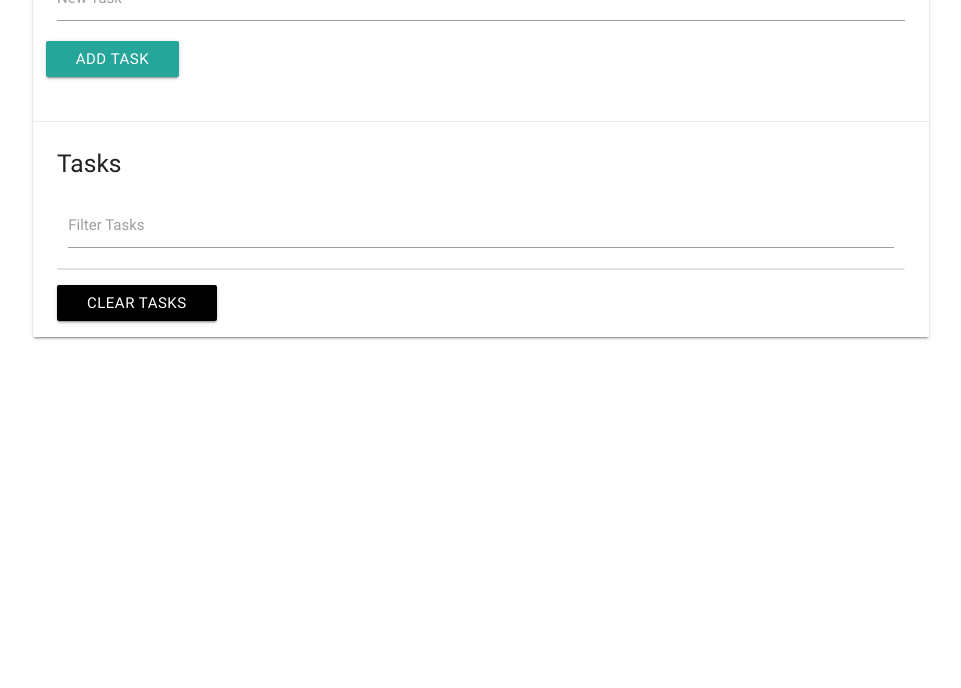
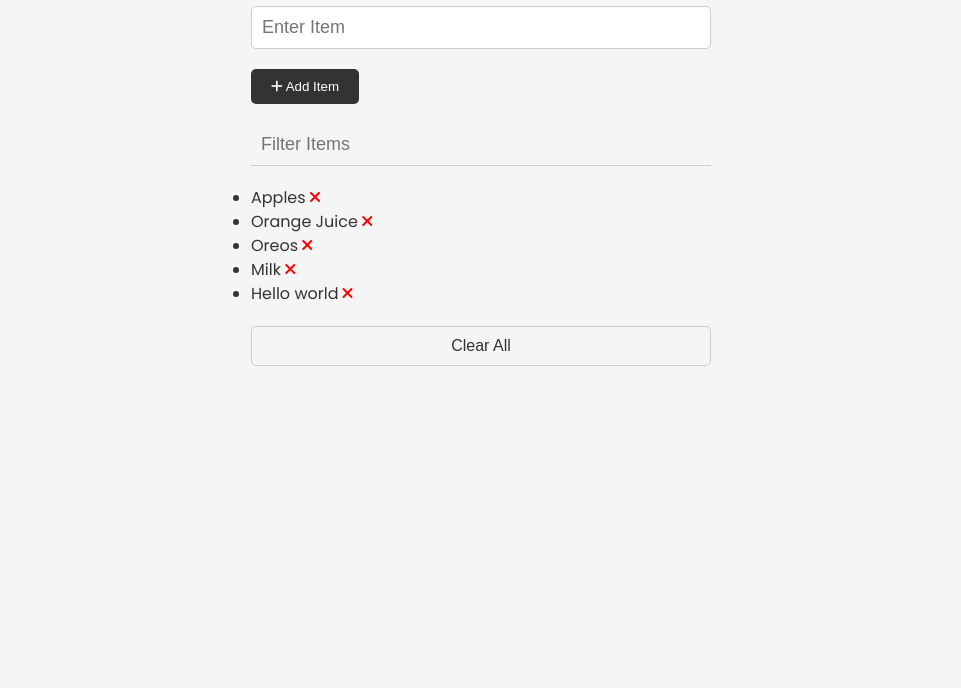
Before and after one commit to gnyokota/modern-js, a website: page index.html in a window 1280 px wide. Shown: the part 112-800 px from the top of the page, without its empty margins (159-1120 px from the left). Drawn offline with nearby package versions, Linux system fonts and the light colour scheme.

Commit message:
✨ create element

```diff
--- a/index.html
+++ b/index.html
@@ -2,57 +2,79 @@
 <html lang="en">
   <head>
     <meta charset="UTF-8" />
+    <meta http-equiv="X-UA-Compatible" content="IE=edge" />
     <meta name="viewport" content="width=device-width, initial-scale=1.0" />
-    <meta http-equiv="X-UA-Compatible" content="ie=edge" />
     <link
       rel="stylesheet"
-      href="https://cdnjs.cloudflare.com/ajax/libs/materialize/0.100.2/css/materialize.min.css"
+      href="https://cdnjs.cloudflare.com/ajax/libs/font-awesome/6.1.2/css/all.min.css"
+      integrity="sha512-1sCRPdkRXhBV2PBLUdRb4tMg1w2YPf37qatUFeS7zlBy7jJI8Lf4VHwWfZZfpXtYSLy85pkm9GaYVYMfw5BC1A=="
+      crossorigin="anonymous"
+      referrerpolicy="no-referrer"
     />
-    <link
-      href="https://maxcdn.bootstrapcdn.com/font-awesome/4.7.0/css/font-awesome.min.css"
-      rel="stylesheet"
-      integrity="sha384-wvfXpqpZZVQGK6TAh5PVlGOfQNHSoD2xbE+QkPxCAFlNEevoEH3Sl0sibVcOQVnN"
-      crossorigin="anonymous"
-    />
-    <title>Task List</title>
+    <link rel="stylesheet" href="styles.css" />
+    <title>Shopping List</title>
   </head>
   <body>
     <div class="container">
-      <div class="row">
-        <div class="col s12">
-          <div id="main" class="card">
-            <div class="card-content">
-              <span class="card-title">Task List</span>
-              <div class="row">
-                <form id="task-form">
-                  <div class="input-field col s12">
-                    <input type="text" name="task" id="task" />
-                    <label for="task">New Task</label>
-                  </div>
-                  <input type="submit" value="Add Task" class="btn" />
-                </form>
-              </div>
-            </div>
-            <div class="card-action">
-              <h5 id="task-title">Tasks</h5>
-              <div class="input-field col s12">
-                <input type="text" name="filter" id="filter" />
-                <label for="filter">Filter Tasks</label>
-              </div>
-              <ul class="collection"></ul>
-              <a href="#" class="clear-tasks btn black">Clear Tasks</a>
-            </div>
-          </div>
+      <header>
+        <h1 id="task-title">Shopping List</h1>
+      </header>
+      <form id="item-form">
+        <div class="form-control">
+          <input
+            type="text"
+            class="form-input"
+            id="item-input"
+            name="item"
+            placeholder="Enter Item"
+          />
         </div>
+        <div class="form-control">
+          <button type="submit" class="btn">
+            <i class="fa-solid fa-plus"></i> Add Item
+          </button>
+        </div>
+      </form>
+
+      <div class="filter">
+        <input
+          type="text"
+          class="form-input-filter"
+          id="filter"
+          placeholder="Filter Items"
+        />
       </div>
+
+      <ul id="item-list" class="collection">
+        <li class="collection-item">
+          Apples
+          <button class="remove-item btn-link text-red">
+            <i class="fa-solid fa-xmark"></i>
+          </button>
+        </li>
+        <li class="collection-item">
+          Orange Juice
+          <button class="remove-item btn-link text-red">
+            <i class="fa-solid fa-xmark"></i>
+          </button>
+        </li>
+        <li class="collection-item">
+          Oreos
+          <button class="remove-item btn-link text-red">
+            <i class="fa-solid fa-xmark"></i>
+          </button>
+        </li>
+        <li class="collection-item">
+          Milk
+          <button class="remove-item btn-link text-red">
+            <i class="fa-solid fa-xmark"></i>
+          </button>
+        </li>
+      </ul>
+
+      <button id="clear" class="btn-clear">Clear All</button>
     </div>
 
-    <script
-      src="https://code.jquery.com/jquery-3.2.1.js"
-      integrity="sha256-DZAnKJ/6XZ9si04Hgrsxu/8s717jcIzLy3oi35EouyE="
-      crossorigin="anonymous"
-    ></script>
-    <script src="https://cdnjs.cloudflare.com/ajax/libs/materialize/0.100.2/js/materialize.min.js"></script>
     <script src="./dist/dom.js"></script>
   </body>
 </html>
--- a/src/dom.ts
+++ b/src/dom.ts
@@ -1 +1,39 @@
-console.log(document.scripts);
+//document.getElementById:
+// console.log(document.getElementById("task-title"));
+
+//get things from the element:
+// console.log(document.getElementById("task-title").id);
+// console.log(document.getElementById("task-title").className);
+
+//change styling:
+// const taskTitle = document.getElementById("task-title");
+// taskTitle.style.background = "#333";
+// taskTitle.style.color = "#fff";
+// taskTitle.style.padding = "5px";
+
+//It will get the first h5:
+// document.getElementById("h5");
+// document.getElementById("li:nth-child(3)").style.color = "blue";
+
+//It will get an array of elements:
+// document.getElementsByClassName("collection-item");
+// document.getElementsByTagName("li");
+
+//returns a node list:
+// const allSelect = document.querySelector("ul.collection");
+
+//create element:
+const li = document.createElement("li");
+li.className = "collection-item";
+li.setAttribute("title", "New Item");
+li.appendChild(document.createTextNode(`Hello world`));
+document.querySelector("ul.collection").appendChild(li);
+const button = document.createElement("button");
+button.className = "remove-item btn-link text-red";
+const allUl = document.querySelectorAll("li");
+allUl[allUl.length - 1].appendChild(button);
+const iTag = document.createElement("i");
+iTag.style.padding = "0 4px";
+iTag.className = "fa-solid fa-xmark";
+const buttons = document.getElementsByClassName("remove-item");
+buttons[buttons.length - 1].appendChild(iTag);
--- /dev/null
+++ b/styles.css
@@ -0,0 +1,126 @@
+@import url("https://fonts.googleapis.com/css2?family=Poppins:wght@300;400;700&display=swap");
+
+*,
+*::before,
+*::after {
+  margin: 0;
+  padding: 0;
+  box-sizing: border-box;
+}
+
+body {
+  font-family: "Poppins", sans-serif;
+  font-size: 16px;
+  line-height: 1.5;
+  color: #333;
+  background-color: #f5f5f5;
+}
+
+header {
+  display: flex;
+  justify-content: flex-start;
+  align-items: center;
+  margin-bottom: 20px;
+}
+
+header h1 {
+  font-weight: 300;
+  margin-left: 10px;
+}
+
+.container {
+  max-width: 500px;
+  margin: 30px auto;
+  padding: 20px;
+}
+
+/* Form & Input */
+.form-input {
+  width: 100%;
+  font-size: 18px;
+  margin-bottom: 20px;
+  padding: 10px;
+  border: 1px solid #ccc;
+  border-radius: 5px;
+  outline: none;
+}
+
+.form-input-filter {
+  margin-top: 20px;
+  width: 100%;
+  font-size: 18px;
+  margin-bottom: 20px;
+  padding: 10px;
+  border: none;
+  border-bottom: 1px solid #ccc;
+  background: transparent;
+  outline: none;
+}
+
+/* Buttons */
+.btn {
+  background-color: #333;
+  color: #fff;
+  border: none;
+  border-radius: 5px;
+  padding: 10px 20px;
+  cursor: pointer;
+}
+
+.btn:hover {
+  background-color: #444;
+}
+
+.btn-link {
+  font-size: 16px;
+  background-color: transparent;
+  color: #333;
+  border: none;
+  padding: 0;
+  cursor: pointer;
+}
+
+.btn-clear {
+  margin-top: 20px;
+  width: 100%;
+  font-size: 16px;
+  background-color: transparent;
+  color: #333;
+  border: 1px solid #ccc;
+  border-radius: 5px;
+  padding: 10px 20px;
+  cursor: pointer;
+}
+
+.btn-clear:hover {
+  background-color: #f1f1f1;
+}
+
+.text-red {
+  color: red;
+}
+
+/* Items */
+
+.items {
+  margin-top: 20px;
+  display: flex;
+  flex-wrap: wrap;
+}
+
+.items li {
+  display: flex;
+  justify-content: space-between;
+  width: 45%;
+  border: 1px solid #ccc;
+  border-radius: 5px;
+  padding: 10px 15px;
+  margin: 0 5px 20px;
+  font-weight: 700;
+}
+
+@media (max-width: 500px) {
+  .items li {
+    width: 100%;
+  }
+}
```
Also changed, not shown: dist/dom.d.ts, dist/dom.js.
